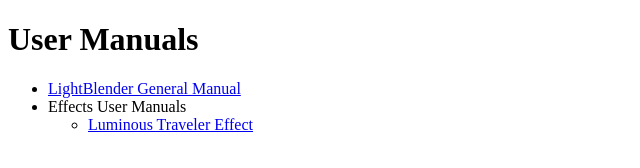
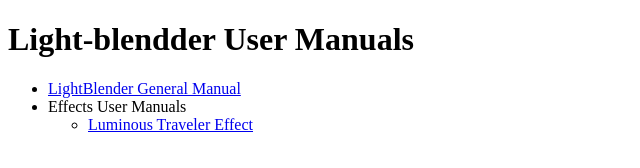
Before and after one commit to BitParsers-Inc/BitParsers-Inc.github.io, a plain HTML site: page light-blender-manual/index.html in a window 1280 px wide. Shown: the whole page, without its empty margins (0-640 px from the left). Drawn offline with Linux system fonts and the light colour scheme.

Commit message:
Change User Manauls name to Light-blender UserManaul

```diff
--- a/light-blender-manual/index.html
+++ b/light-blender-manual/index.html
@@ -1,10 +1,10 @@
 <!DOCTYPE html>
 <html>
 <head>
-    <title>User Manuals</title>
+    <title>Light-blendder User Manuals</title>
 </head>
 <body>
-    <h1>User Manuals</h1>
+    <h1>Light-blendder User Manuals</h1>
     <ul>
         <li><a href="./LightBlender General Manual/index.html">LightBlender General Manual</a></li>
         <li>
```
